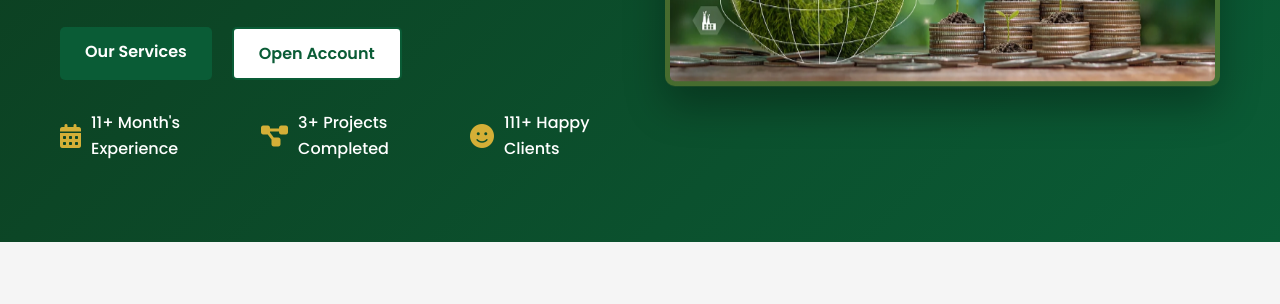
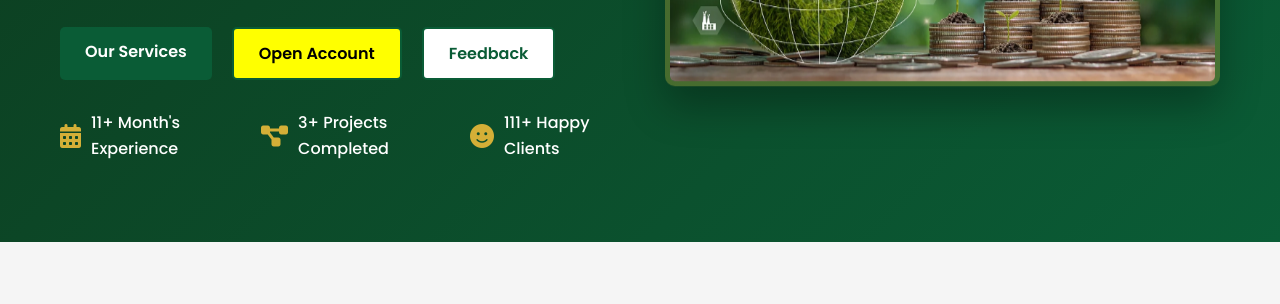
Before and after one commit to Uvais413/SKSSF-FUND-2024-25, a plain HTML site: page index.html in a window 1280 px wide. Shown: the part 448-752 px from the top of the page. Drawn offline with Linux system fonts and the light colour scheme.

Commit message:
ok committed

```diff
--- a/index.html
+++ b/index.html
@@ -16,6 +16,7 @@
     <meta name="keywords" content="Islamic Banking, Sharia-Compliant, Financial Solutions, Student Banking, Ethical Finance">
     <meta name="description" content="SKSSF FUND 2025 - Your trusted partner in Islamic banking, providing ethical financial solutions for students.">
     <meta name="author" content="SKSSF FUND 2025">
+    <meta property="og:title" content="web logo 01.png">
     <meta name="keywords" content="skssffund2025, SKSSF FUND 2025,skssf,skssffund,skssffund2025,skssf fund,skssf fund 2025"
     <link rel="icon" href="web logo 01.png">
 
@@ -56,7 +57,8 @@
                 <p>Experience ethical financial solutions that align with your values</p>
                 <div class="cta-buttons">
                     <a href="#services" class="btn primary">Our Services</a>
-                    <a href="#contact" class="btn secondary">Open Account</a>
+                    <a href="https://forms.gle/ixhJw79RjHym6art5" class="btn secondary" style="background-color: yellow;color: black;">Open Account</a>
+                    <a href="#contact" class="btn secondary">Feedback</a>
                 </div>
                 <div class="hero-features">
                     <div class="feature">
```
